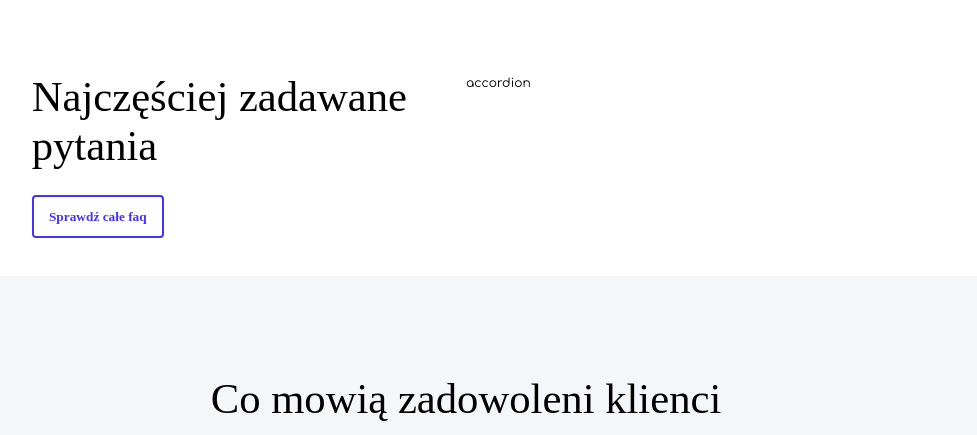
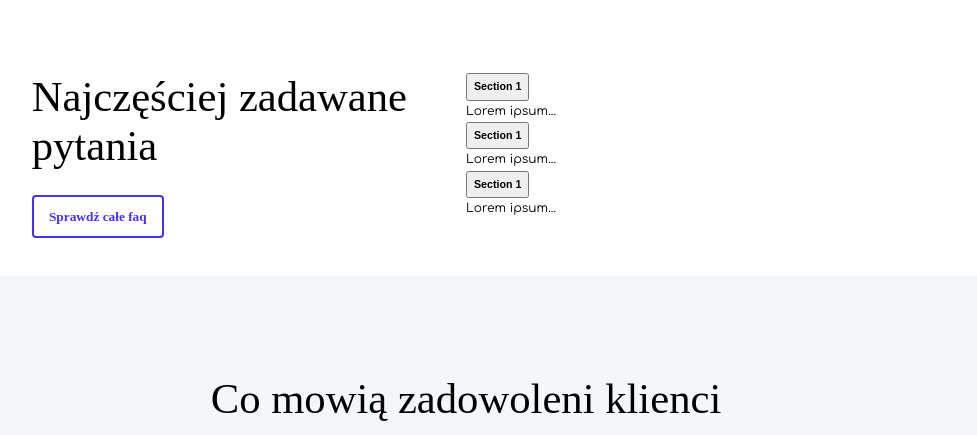
Before and after one commit to MrEyelet/empress, a plain HTML site: page index.html in a window 1280 px wide. Shown: the part 755-1190 px from the top of the page, without its empty margins (174-1151 px from the left). Drawn offline with Linux system fonts and the light colour scheme; a web font is replaced by a local one.

Commit message:
accordion structure

```diff
--- a/index.html
+++ b/index.html
@@ -64,7 +64,28 @@
               <h2>Najczęściej zadawane pytania</h2>
               <button type="button" class="btn btn--ghost">Sprawdź całe faq</button>
             </div>
-            <div class="section__col">accordion</div>
+            <div class="section__col">
+              <ul class="accordion">
+                <li class="accordion_el">
+                  <button class="accordion__trigger text-title">Section 1</button>
+                  <div class="accordion__panel">
+                    <p class="accordion__content text-normal">Lorem ipsum...</p>
+                  </div>
+                </li>
+                <li class="accordion_el">
+                  <button class="accordion__trigger text-title">Section 1</button>
+                  <div class="accordion__panel">
+                    <p class="accordion__content text-normal">Lorem ipsum...</p>
+                  </div>
+                </li>
+                <li class="accordion_el">
+                  <button class="accordion__trigger text-title">Section 1</button>
+                  <div class="accordion__panel">
+                    <p class="accordion__content text-normal">Lorem ipsum...</p>
+                  </div>
+                </li>
+              </ul>
+            </div>
           </div>
         </section>
         <section class="section section--opinions">
```
